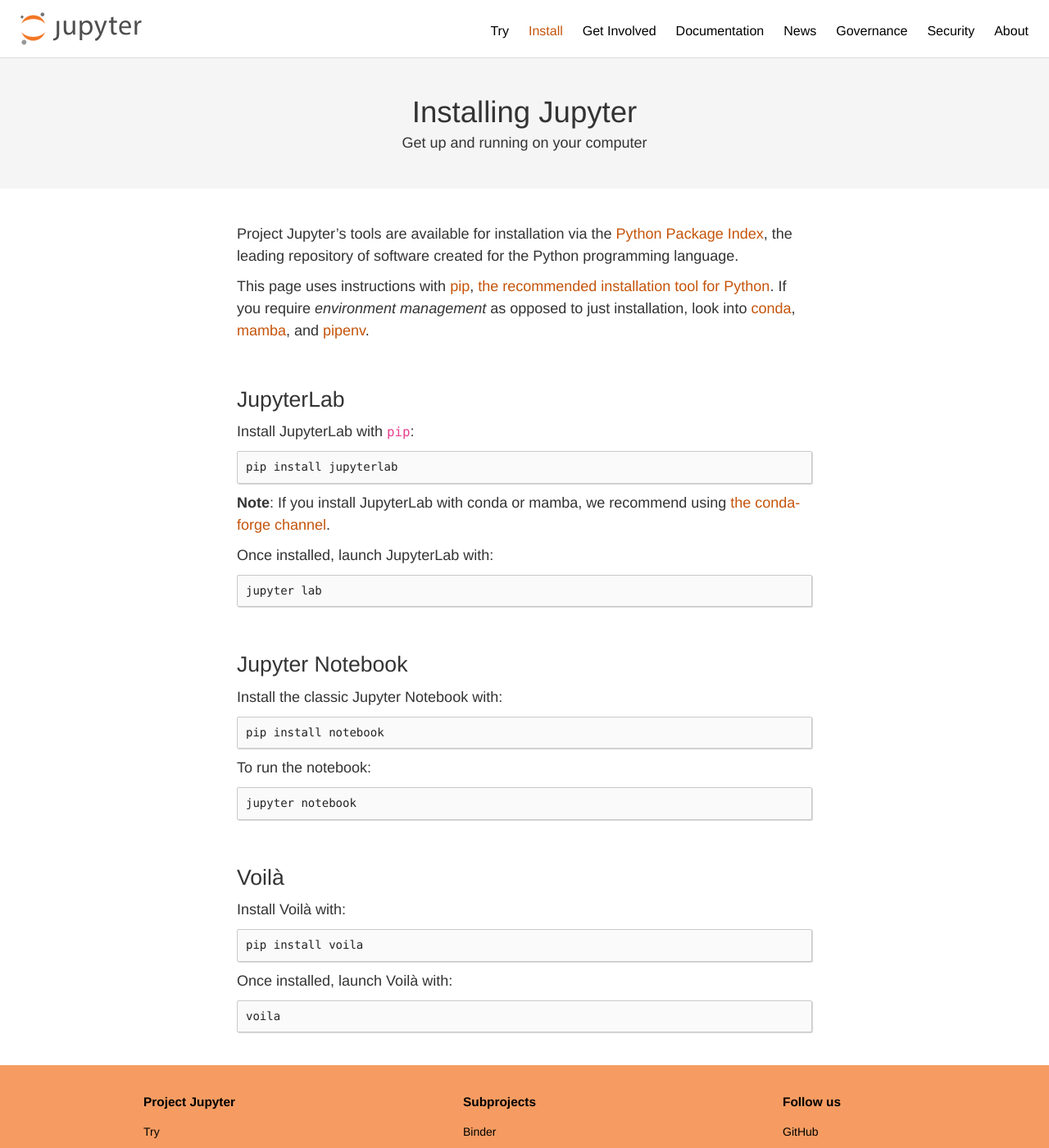
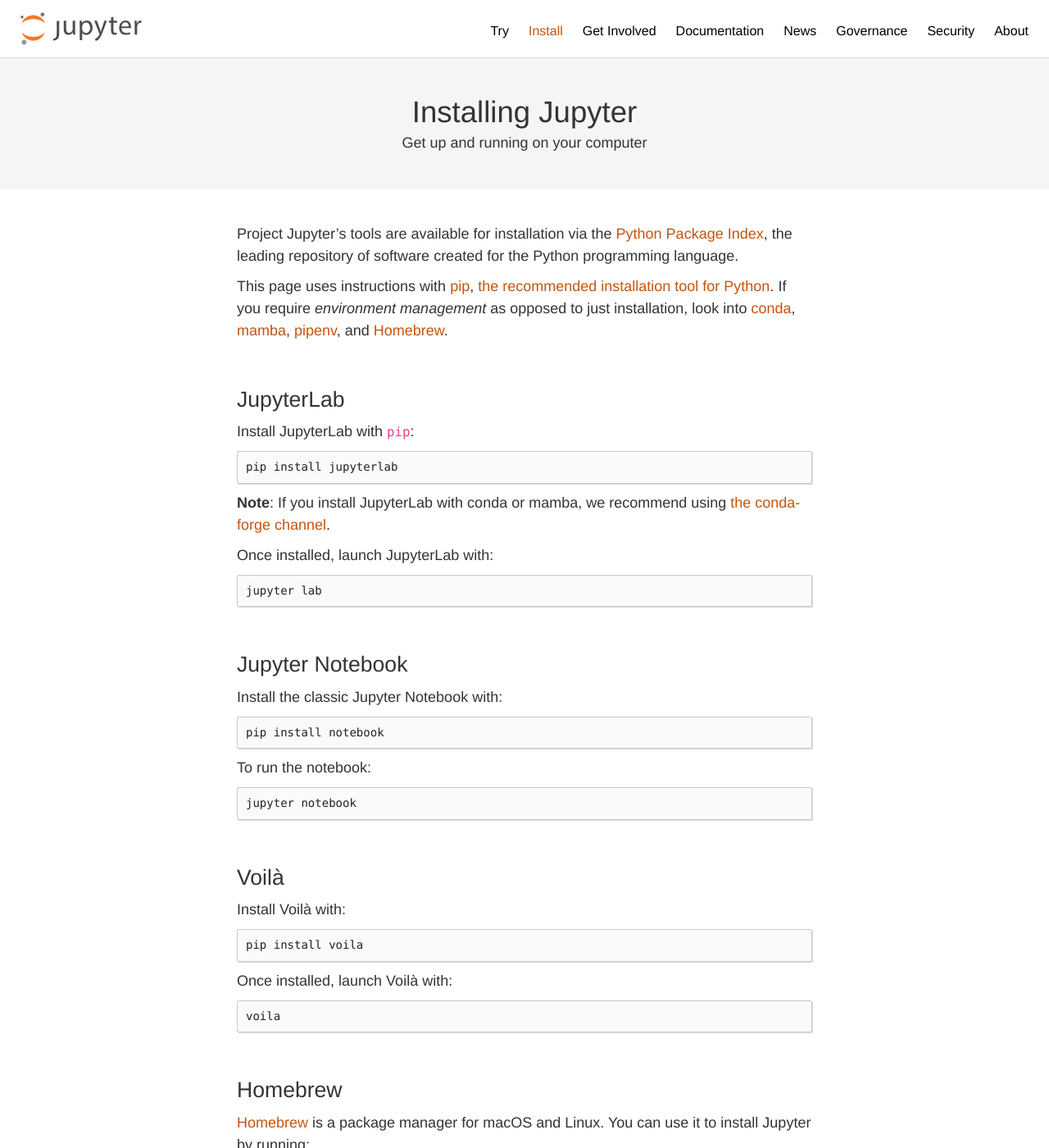
Before and after one commit to jupyter/jupyter.github.io, a Jekyll site: the page built from install.md, in a window 1280 px wide and 1400 px high. Shown: the whole window at 82% size. Built offline with Jekyll 4.4.1, drawn with Linux system fonts in a browser that asks for light colours; comment, search, counter and statistics services are not loaded; some of the changed text lies outside the part shown.

Commit message:
install docs: mention Homebrew (#733)

````diff
--- a/install.md
+++ b/install.md
@@ -7,7 +7,7 @@
 
 Project Jupyter's tools are available for installation via the [Python Package Index](https://pypi.org/), the leading repository of software created for the Python programming language.
 
-This page uses instructions with [pip](https://pip.pypa.io/en/stable/), [the recommended installation tool for Python](https://packaging.python.org/en/latest/guides/tool-recommendations/#installation-tool-recommendations). If you require _environment management_ as opposed to just installation, look into [conda](https://docs.conda.io/), [mamba](https://mamba.readthedocs.io/), and [pipenv](https://pipenv.pypa.io/).
+This page uses instructions with [pip](https://pip.pypa.io/en/stable/), [the recommended installation tool for Python](https://packaging.python.org/en/latest/guides/tool-recommendations/#installation-tool-recommendations). If you require _environment management_ as opposed to just installation, look into [conda](https://docs.conda.io/), [mamba](https://mamba.readthedocs.io/), [pipenv](https://pipenv.pypa.io/), and [Homebrew](https://brew.sh).
 
 ## JupyterLab
 
@@ -51,3 +51,12 @@
 ```bash
 voila
 ```
+
+## Homebrew
+
+[Homebrew](https://brew.sh) is a package manager for macOS and Linux.
+You can use it to install Jupyter by running:
+
+```bash
+brew install jupyterlab
+```
````
